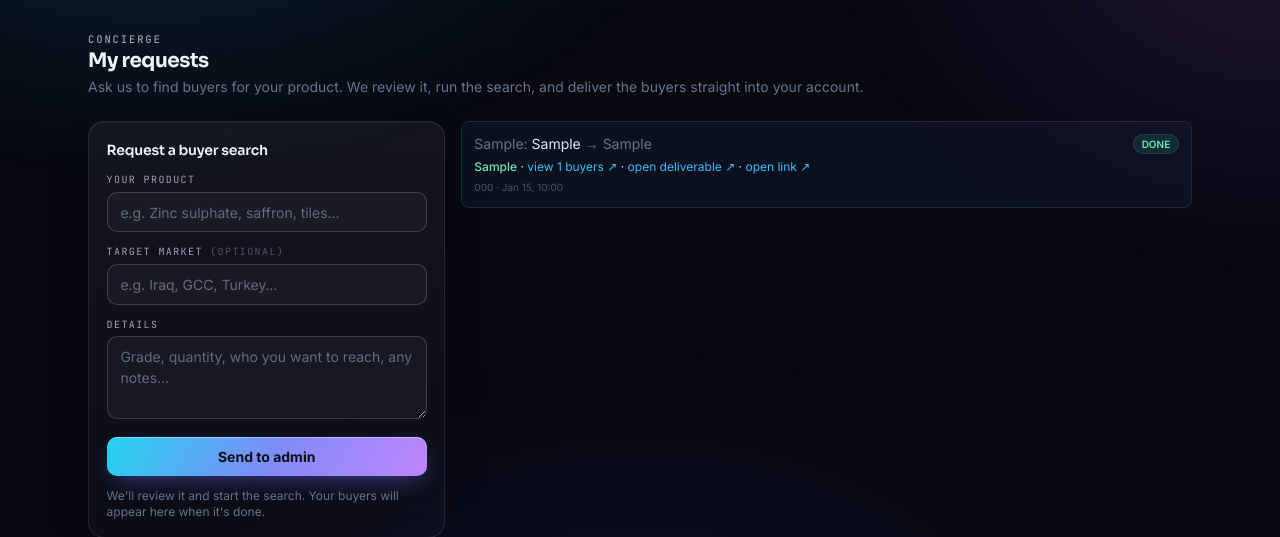
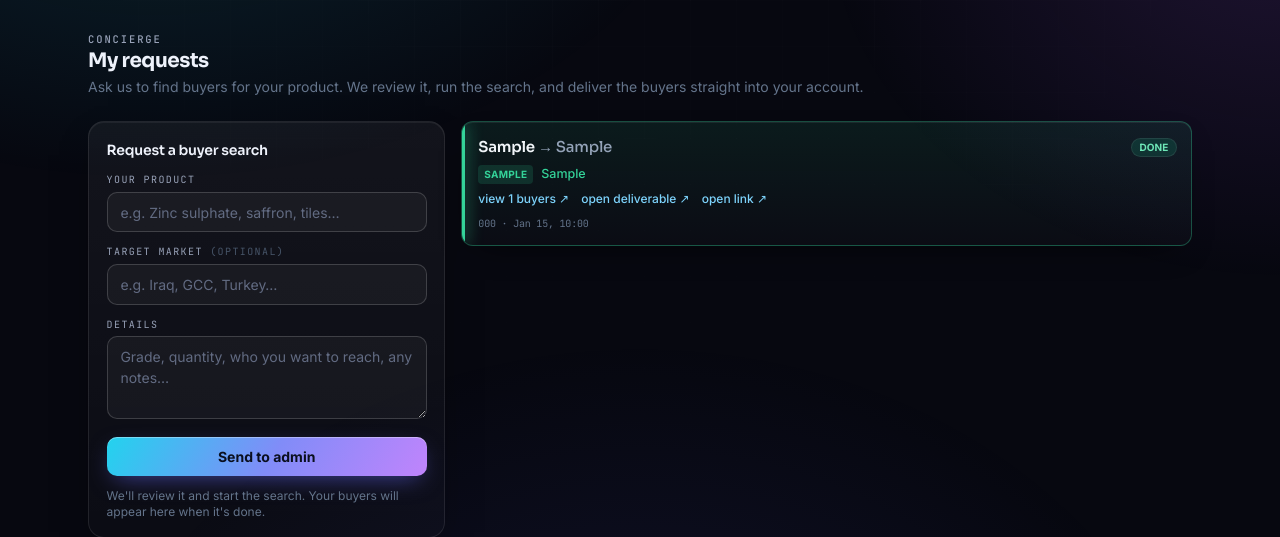
Before and after one commit to admirableparham-png/go4it, a FastAPI app: page /requests in a window 1280 px wide. Shown: the part 138-675 px from the top of the page. Run offline with FastAPI, Linux system fonts and the light colour scheme; the visitor is signed in with stand-in values (Sample User, id 1); tables that the repository leaves empty hold one stand-in row (values such as "Sample post"); data that the repository does not hold is empty; some libraries are stand-ins or nearby versions.

Commit message:
polish(ui): status-colored, high-contrast request cards (amber/cyan/indigo/emerald/rose)

```diff
--- a/app/templates/partials/request_card.html
+++ b/app/templates/partials/request_card.html
@@ -1,22 +1,34 @@
-<div id="req-{{ r.id }}" class="rounded-lg border border-slate-800 bg-slate-900/60 p-3"
+{% set c = {'submitted':'#fbbf24','approved':'#22d3ee','running':'#818cf8','done':'#34d399','rejected':'#fb7185'}.get(r.status,'#94a3b8') %}
+{% set sm = {'submitted':'queued','approved':'approved','running':'running','done':'ok','rejected':'error'} %}
+<div id="req-{{ r.id }}" class="relative rounded-xl p-3.5 pl-4 overflow-hidden"
+     style="border:1px solid {{ c }}55; background:linear-gradient(180deg, {{ c }}18, rgba(255,255,255,.02)); box-shadow:inset 0 1px 0 rgba(255,255,255,.07), 0 12px 34px -18px rgba(0,0,0,.85);"
      {% if r.status in ('submitted','approved','running') %}hx-get="/requests/{{ r.id }}/status" hx-trigger="load delay:5s" hx-swap="outerHTML"{% endif %}>
+  <span style="position:absolute; left:0; top:0; bottom:0; width:3px; background:{{ c }}; box-shadow:0 0 16px {{ c }};"></span>
+
   <div class="flex items-center justify-between gap-2">
-    <div class="text-sm text-slate-200 truncate"><span class="text-slate-500">{{ (r.request_type or 'buyer_hunt')|replace('_',' ') }}:</span> {{ r.product }}{% if r.market %} <span class="text-slate-500">&rarr; {{ r.market }}</span>{% endif %}</div>
-    {% set sm = {'submitted':'queued','approved':'approved','running':'running','done':'ok','rejected':'error'} %}
-    <span class="badge badge-{{ sm.get(r.status,'slate') }} shrink-0 uppercase text-[10px]">
+    <div class="text-[15px] font-semibold text-slate-100 truncate font-display">{{ r.product }}{% if r.market %} <span class="text-slate-400 font-normal">&rarr; {{ r.market }}</span>{% endif %}</div>
+    <span class="badge badge-{{ sm.get(r.status,'slate') }} shrink-0 uppercase text-[10px] font-bold">
       {% if r.status in ('approved','running') %}<span class="animate-pulse">{{ r.status }}&hellip;</span>{% else %}{{ r.status }}{% endif %}</span>
   </div>
+
+  <div class="flex items-center gap-2 mt-1.5 flex-wrap">
+    <span class="text-[10px] uppercase tracking-wide font-bold px-1.5 py-0.5 rounded" style="background:{{ c }}26; color:{{ c }};">{{ (r.request_type or 'buyer_hunt')|replace('_',' ') }}</span>
+    <span class="text-[12.5px] font-medium" style="color:{{ c }};">
+      {% if r.status == 'submitted' %}Sent to admin &mdash; waiting for approval&hellip;
+      {% elif r.status == 'approved' %}Approved &mdash; finding your buyers&hellip;
+      {% elif r.status == 'running' %}Research in progress&hellip;
+      {% elif r.status == 'rejected' %}{{ r.admin_note or 'Not accepted.' }}
+      {% elif r.status == 'done' %}{{ r.result or 'Delivered' }}{% endif %}
+    </span>
+  </div>
+
   {% if r.status == 'done' %}
-    <div class="text-[12px] mt-1"><span class="text-emerald-300 font-medium">{{ r.result or 'Delivered' }}</span>
-      {% if r.leads_delivered %} &middot; <a href="/leads?source={{ r.result_source_tag }}" class="text-sky-400 hover:underline">view {{ r.leads_delivered }} buyers &#8599;</a>{% endif %}
-      {% if r.result_file_path %} &middot; <a href="/requests/{{ r.id }}/result/file" class="text-sky-400 hover:underline">open deliverable &#8599;</a>{% endif %}
-      {% if r.result_url %} &middot; <a href="{{ r.result_url }}" target="_blank" rel="noopener" class="text-sky-400 hover:underline">open link &#8599;</a>{% endif %}</div>
-  {% elif r.status == 'rejected' %}
-    <div class="text-[12px] text-rose-300 mt-1">{{ r.admin_note or 'Not accepted.' }}</div>
-  {% elif r.status == 'submitted' %}
-    <div class="text-[12px] text-slate-500 mt-1">Sent to admin &mdash; waiting for approval&hellip;</div>
-  {% else %}
-    <div class="text-[12px] text-sky-300 mt-1">Approved &mdash; finding your buyers&hellip;</div>
+    <div class="text-[12px] mt-1.5 flex flex-wrap gap-x-3 gap-y-1">
+      {% if r.leads_delivered %}<a href="/leads?source={{ r.result_source_tag }}" class="link font-medium">view {{ r.leads_delivered }} buyers &#8599;</a>{% endif %}
+      {% if r.result_file_path %}<a href="/requests/{{ r.id }}/result/file" class="link font-medium">open deliverable &#8599;</a>{% endif %}
+      {% if r.result_url %}<a href="{{ r.result_url }}" target="_blank" rel="noopener" class="link font-medium">open link &#8599;</a>{% endif %}
+    </div>
   {% endif %}
-  <div class="text-[10px] text-slate-600 mt-1">{{ r.tracking_code }}{% if r.created_at %} &middot; {{ r.created_at.strftime('%b %d, %H:%M') }}{% endif %}</div>
+
+  <div class="text-[10px] text-slate-500 mt-2 tabular-nums">{{ r.tracking_code }}{% if r.created_at %} &middot; {{ r.created_at.strftime('%b %d, %H:%M') }}{% endif %}</div>
 </div>
```
